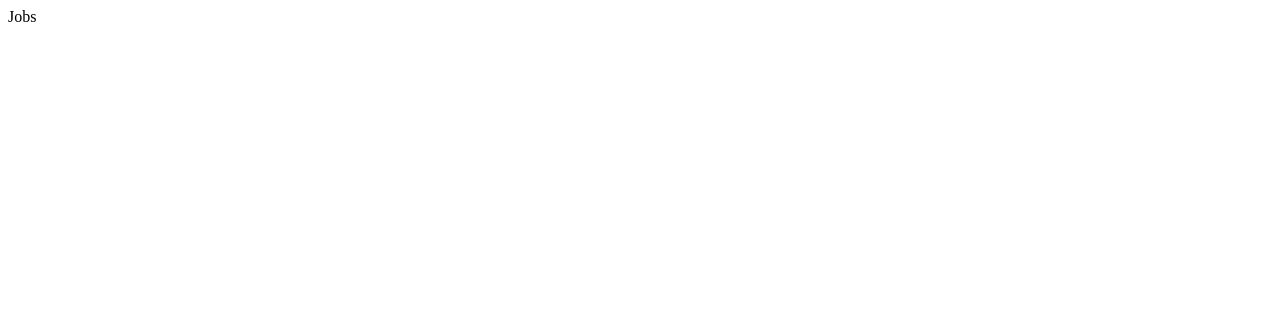
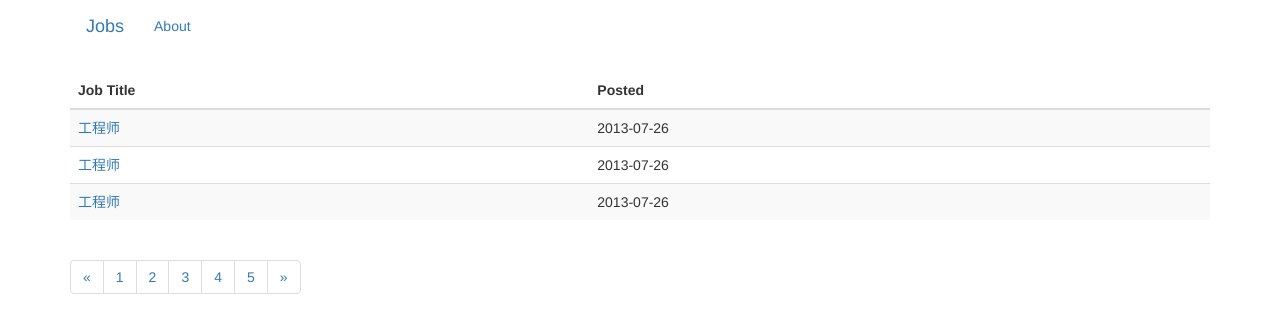
Before and after one commit to rociiu/jobs, a plain HTML site: page index.html in a window 1280 px wide. Drawn offline with nearby package versions, Linux system fonts and the light colour scheme.

Commit message:
add basic html/css

```diff
--- a/index.html
+++ b/index.html
@@ -1 +1,58 @@
-Jobs
+<!DOCTYPE html>
+<html>
+  <head>
+    <title>Jobs</title>
+    <meta name="viewport" content="width=device-width, initial-scale=1.0">
+    <meta charset="utf-8">
+    <link rel="stylesheet" href="http://netdna.bootstrapcdn.com/bootstrap/3.0.0-rc1/css/bootstrap.min.css">
+    <link rel="stylesheet" href="./css/style.css" />
+  </head>
+  <body>
+    <div class="container" id="header-region">
+      <div class="navbar">
+        <a class="navbar-brand" href="#">Jobs</a>
+        <ul class="nav navbar-nav">
+          <li><a href="">About</a></li>
+        </ul>
+      </div>
+    </div>
+    <div class="container" id="main-region">
+      <table class="table table-striped">
+        <thead>
+          <tr>
+            <th>Job Title</th>
+            <th>Posted</th>
+          </tr>
+        </thead>
+        <tbody>
+          <tr>
+            <td><a href="#">工程师</a></td>
+            <td>2013-07-26</td>
+          </tr>
+          <tr>
+            <td><a href="#">工程师</a></td>
+            <td>2013-07-26</td>
+          </tr>
+          <tr>
+            <td><a href="#">工程师</a></td>
+            <td>2013-07-26</td>
+          </tr>
+        </tbody>
+      </table>
+      <ul class="pagination">
+        <li><a href="#">&laquo;</a></li>
+        <li><a href="#">1</a></li>
+        <li><a href="#">2</a></li>
+        <li><a href="#">3</a></li>
+        <li><a href="#">4</a></li>
+        <li><a href="#">5</a></li>
+        <li><a href="#">&raquo;</a></li>
+      </ul>
+    </div>
+    <div id="footer-region"></div>
+
+    <!-- JavaScript plugins (requires jQuery) -->
+    <script src="http://code.jquery.com/jquery.js"></script>
+    <script src="http://netdna.bootstrapcdn.com/bootstrap/3.0.0-rc1/js/bootstrap.min.js"></script>
+  </body>
+</html>
```
Also changed, not shown: css/style.css (added).
